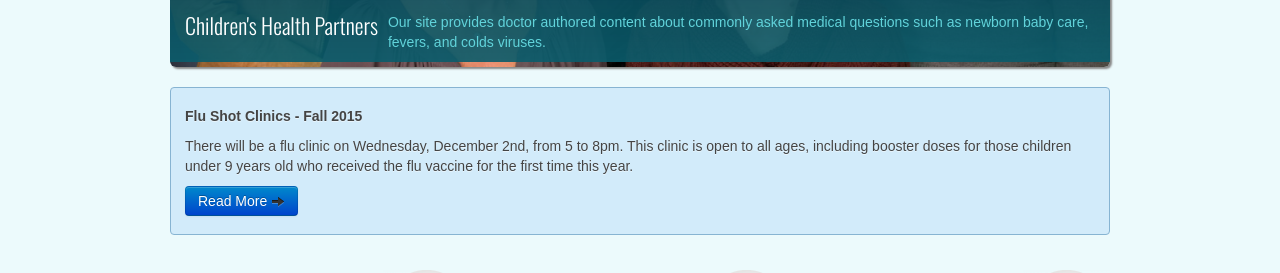
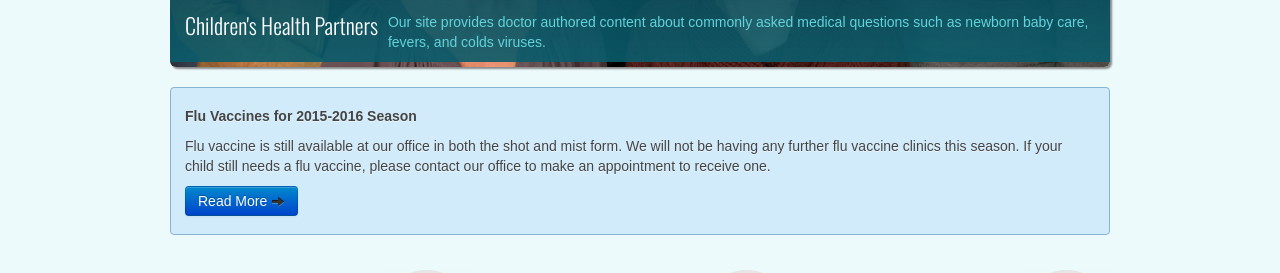
Before and after one commit to chpweb/web, a Jekyll site: the page built from index.html, in a window 1280 px wide. Shown: the part 566-839 px from the top of the page. Built offline with Jekyll 4.4.1, drawn with Linux system fonts in a browser that asks for light colours; some web fonts are replaced; comment, search, counter and statistics services are not loaded.

Commit message:
Updated index.html

```diff
--- a/index.html
+++ b/index.html
@@ -4,6 +4,7 @@
 tagline: "Children's Health Partners provides quality pediatric services to the Naperville, Plainfield, Bolingbrook, Aurora and Oswego areas."
 published: true
 ---
+
 
 
 
@@ -46,8 +47,8 @@
 		-->
 
 		<div class="home-info">
-			<h5>Flu Shot Clinics - Fall 2015</h5>
-          <p>There will be a flu clinic on Wednesday, December 2nd, from 5 to 8pm.  This clinic is open to all ages, including booster doses for those children under 9 years old who received the flu vaccine for the first time this year.</p>
+			<h5>Flu Vaccines for 2015-2016 Season</h5>
+          <p>Flu vaccine is still available at our office in both the shot and mist form.  We will not be having any further flu vaccine clinics this season.  If your child still needs a flu vaccine, please contact our office to make an appointment to receive one.</p>
             <p><a class="btn btn-medium btn-primary" href="/health_info/influenza-vaccination.html">Read More <i class="icon-arrow-right"></i></a></p>
       </div>
 	</section>
```
